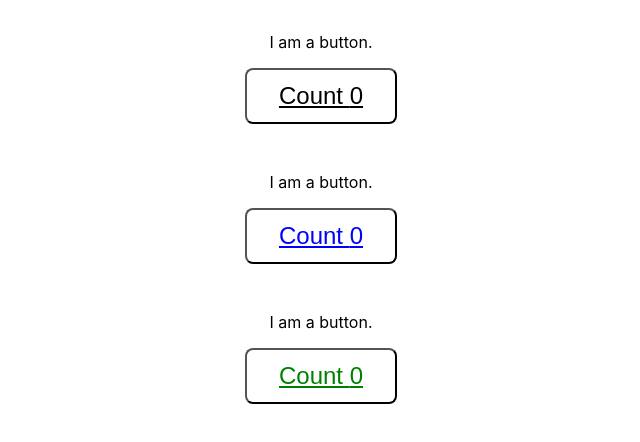
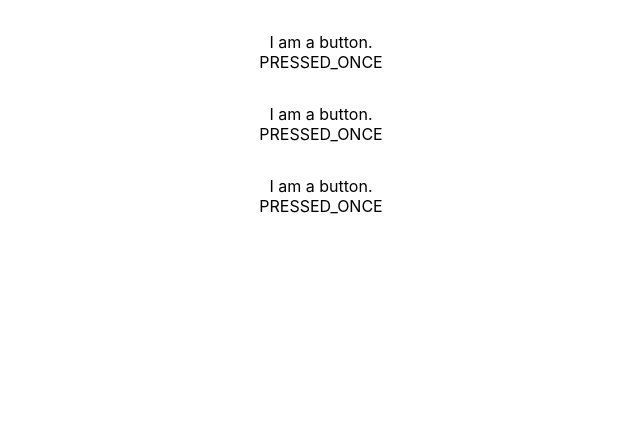
Before and after one commit to Jeyvers/react-course, a React (Create React App) app in the folder react-advanced-patterns/: page / in a window 1280 px wide. Shown: the top 442 px of the page, without its empty margins (319-959 px from the left). Built offline with nearby package versions, Linux system fonts and the light colour scheme.

Commit message:
State Machines with useReducer

```diff
--- a/react-advanced-patterns/src/App.js
+++ b/react-advanced-patterns/src/App.js
@@ -1,29 +1,31 @@
 import logo from './logo.svg';
 import './App.css';
-import { useState } from 'react';
+import { useState, useReducer } from 'react';
+
+function reducer({ state }) {
+  switch (state) {
+    case 'PRESSED_ONCE':
+      return { state: 'PRESSED_TWO' };
+    case 'PRESSED_TWO':
+      return { state: 'PRESSED_THREE' };
+    case 'PRESSED_THREE':
+      return { state: 'PRESSED_ONCE' };
+    default:
+      return { state: 'PRESSED_ONCE' };
+  }
+}
 
 const Button = (props) => {
   const [counter, setCounter] = useState(0);
+  const [state, dispatch] = useReducer(reducer, {
+    state: 'PRESSED_ONCE',
+  });
   return (
-    <div
-      style={{ margin: '2rem auto' }}
-      onClick={() => setCounter((c) => c + props.increment)}
-    >
-      I am a button.
-      <div>
-        <button
-          style={{
-            margin: '1rem auto',
-            background: 'none',
-            color: props.color,
-            padding: '0.75rem 2rem',
-            borderRadius: '.5rem',
-            textDecoration: props.underline ? 'underline' : undefined,
-            fontSize: '1.5rem',
-          }}
-        >
-          Count {counter}
-        </button>
+    <div style={{ margin: '2rem auto' }}>
+      <div onClick={() => dispatch()}>
+        {' '}
+        I am a button.
+        <div>{state.state}</div>
       </div>
     </div>
   );
@@ -35,16 +37,6 @@ function App() {
     underline: true,
   };
 
-  // const obj = {
-  //   x: 1,
-  // };
-  // const obj2 = {
-  //   x: 2,
-  //   ...obj,
-  // };
-
-  // obj2.x === 1
-
   return (
     <div className='App'>
       <Button {...props} color='black' />
```
